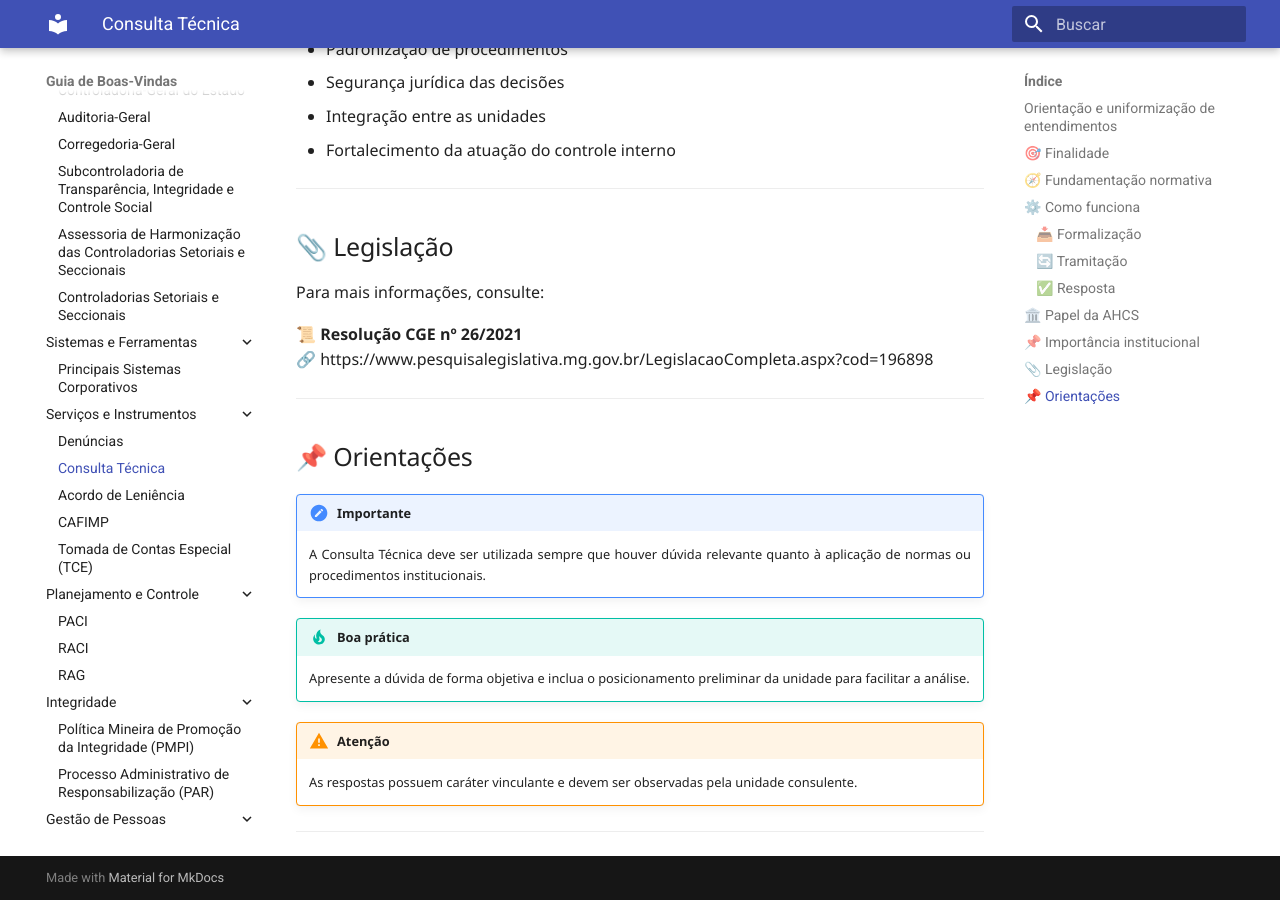
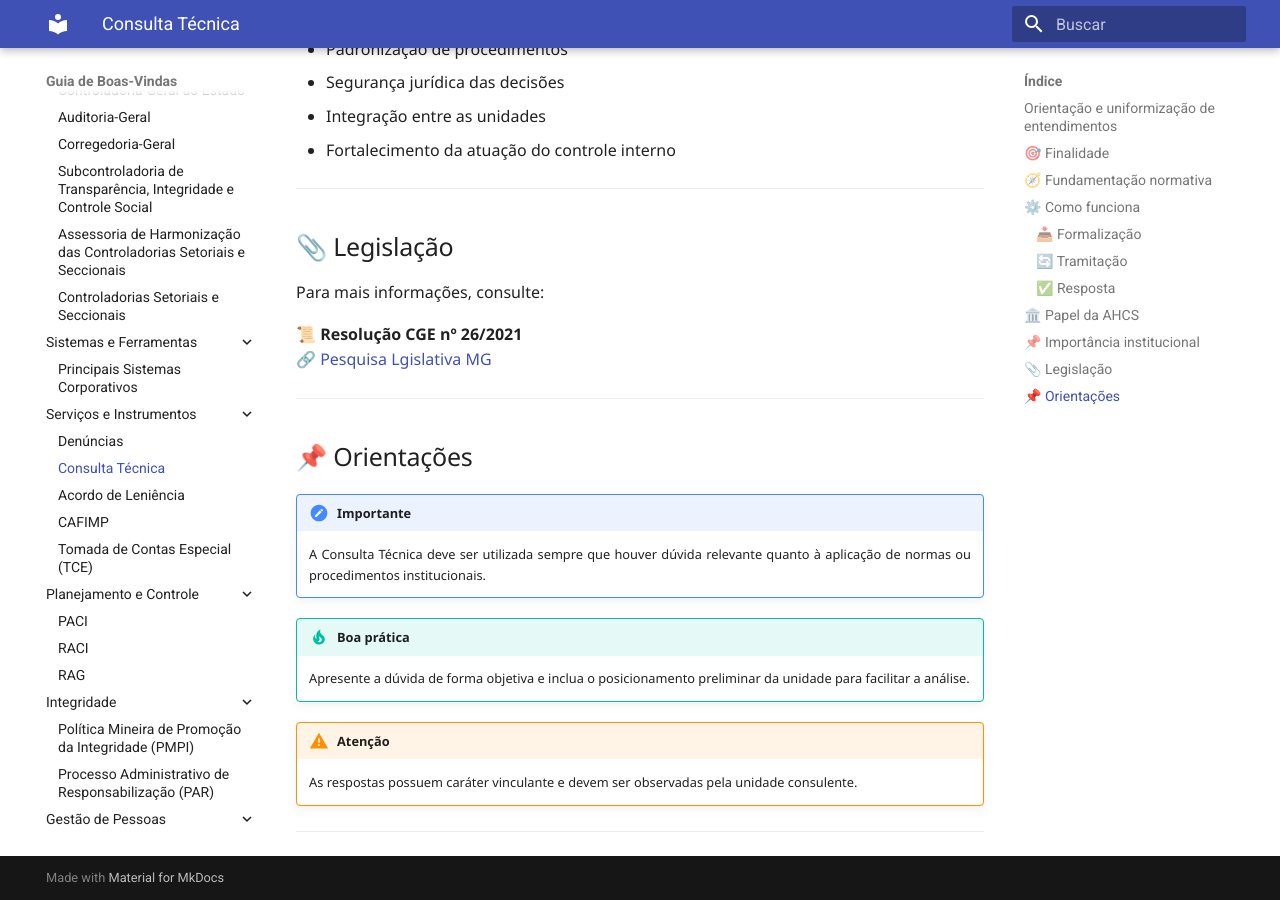
Before and after one commit to CGEMG-AHCS/guia-de-boas-vindas, an MkDocs documentation site: the page built from docs/consulta-tecnica.md, in a window 1280 px wide and 900 px high, scrolled down 2327 px. Built offline with MkDocs 1.6.1 and Material for MkDocs 9.7.7, drawn with Linux system fonts in a browser that asks for light colours.

Commit message:
Update consulta-tecnica.md

```diff
--- a/docs/consulta-tecnica.md
+++ b/docs/consulta-tecnica.md
@@ -93,7 +93,7 @@ A Consulta Técnica constitui importante instrumento para:
 Para mais informações, consulte:
 
 📜 **Resolução CGE nº 26/2021**
-🔗 https://www.pesquisalegislativa.mg.gov.br/LegislacaoCompleta.aspx?cod=196898
+🔗 [Pesquisa Lgislativa MG](https://www.pesquisalegislativa.mg.gov.br/LegislacaoCompleta.aspx?cod=196898)
 
 ---
 
```
